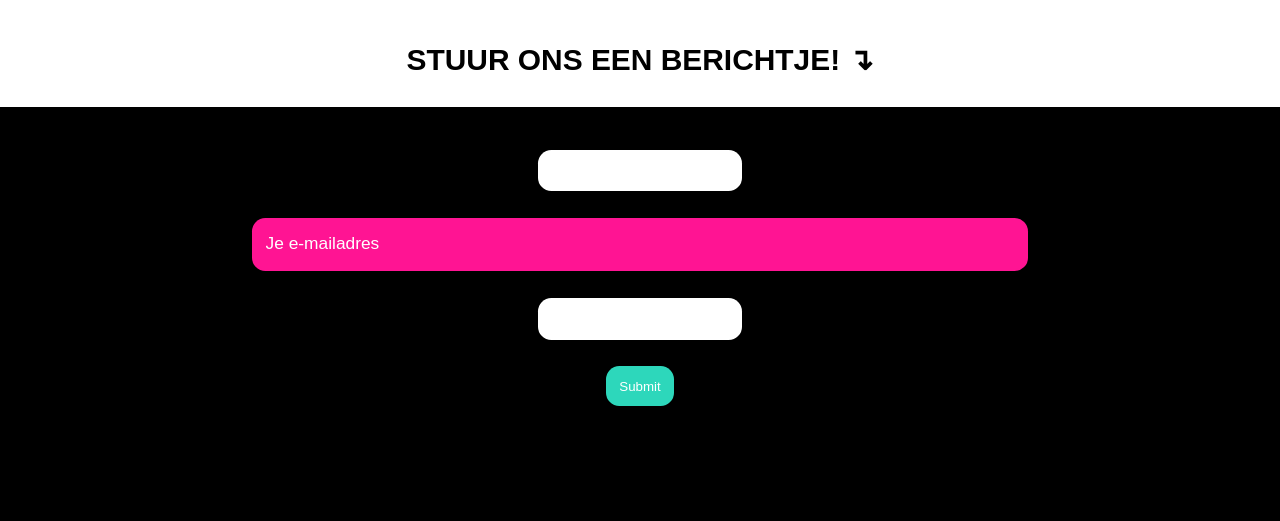
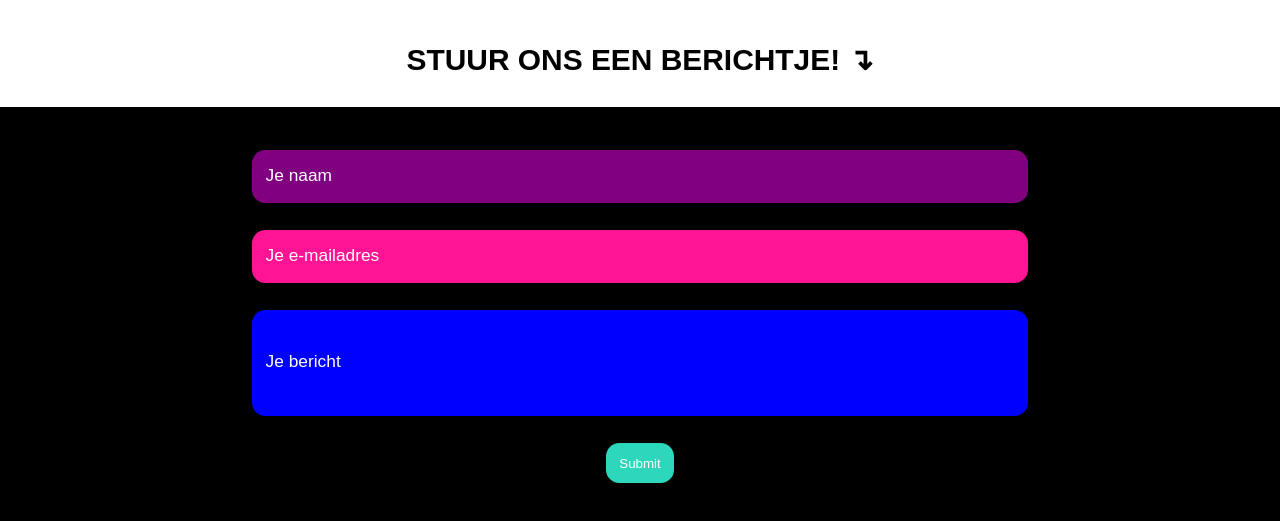
Before and after one commit to NigeldeJ/FeD, a plain HTML site: page detail.html in a window 1280 px wide. Shown: the part 1141-1662 px from the top of the page. Drawn offline with Linux system fonts and the light colour scheme.

Commit message:
Update detail.html

```diff
--- a/detail.html
+++ b/detail.html
@@ -41,9 +41,9 @@
     <footer>
         <h1>Stuur ons een berichtje! &#8628;</h1>
         <form class="form">
-            <input type="text" class="name knop" placeholder="Je naam" />
+            <input type="text" class="naam knop" placeholder="Je naam" />
             <input type="text" class="email knop" placeholder="Je e-mailadres" />
-            <input type="text" class="message knop" placeholder="Je bericht" />
+            <input type="text" class="bericht knop" placeholder="Je bericht" />
             <button class="submit knop" formaction="bleh.html">Submit</button>
         </form>
     </footer>
```
